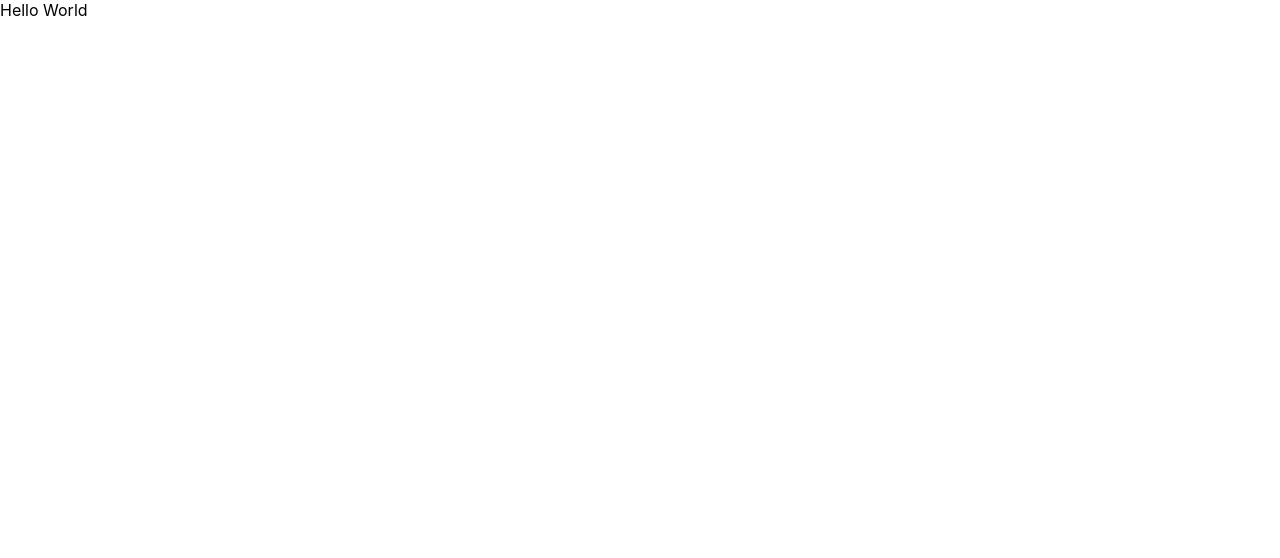
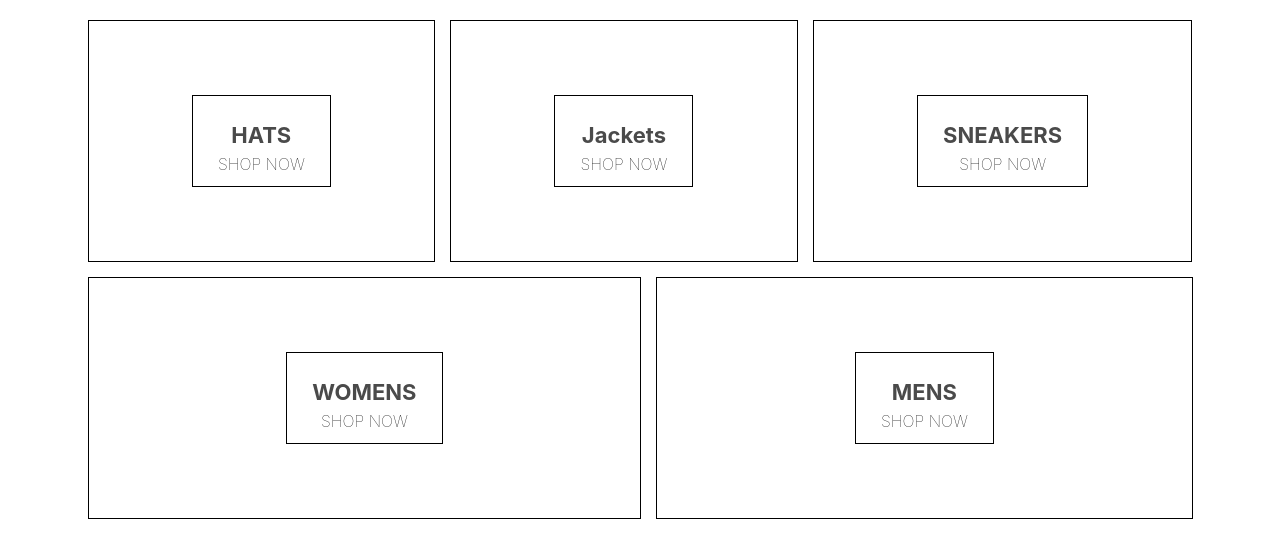
Before and after one commit to temtseloch/e-commerce, a React (Create React App) app: page / in a window 1280 px wide. Shown: the top 558 px of the page. Built offline with nearby package versions, Linux system fonts and the light colour scheme.

Commit message:
added homepage

```diff
--- a/package.json
+++ b/package.json
@@ -6,6 +6,7 @@
     "@testing-library/jest-dom": "^5.11.9",
     "@testing-library/react": "^11.2.3",
     "@testing-library/user-event": "^12.6.0",
+    "node-sass": "^4.14.1",
     "react": "^17.0.1",
     "react-dom": "^17.0.1",
     "react-scripts": "4.0.1",
--- a/src/App.js
+++ b/src/App.js
@@ -1,8 +1,14 @@
 import React from "react";
 import "./App.css";
 
+import HomePage from "./homepage.component";
+
 function App() {
-  return <div className="App">Hello World</div>;
+  return (
+    <div className="App">
+      <HomePage />
+    </div>
+  );
 }
 
 export default App;
--- a/src/homepage.component.jsx
+++ b/src/homepage.component.jsx
@@ -0,0 +1,41 @@
+import React from "react";
+import "./homepage.styles.scss";
+
+const HomePage = () => (
+  <div className="homepage">
+    <div className="directory-menu">
+      <div className="menu-item">
+        <div className="content">
+          <h1 className="title">HATS</h1>
+          <span className="subtitle">SHOP NOW</span>
+        </div>
+      </div>
+      <div className="menu-item">
+        <div className="content">
+          <h1 className="title">Jackets</h1>
+          <span className="subtitle">SHOP NOW</span>
+        </div>
+      </div>
+      <div className="menu-item">
+        <div className="content">
+          <h1 className="title">SNEAKERS</h1>
+          <span className="subtitle">SHOP NOW</span>
+        </div>
+      </div>
+      <div className="menu-item">
+        <div className="content">
+          <h1 className="title">WOMENS</h1>
+          <span className="subtitle">SHOP NOW</span>
+        </div>
+      </div>
+      <div className="menu-item">
+        <div className="content">
+          <h1 className="title">MENS</h1>
+          <span className="subtitle">SHOP NOW</span>
+        </div>
+      </div>
+    </div>
+  </div>
+);
+
+export default HomePage;
--- /dev/null
+++ b/src/homepage.styles.scss
@@ -0,0 +1,54 @@
+.homepage {
+  display: flex;
+  flex-direction: column;
+  align-items: center;
+  padding: 20px 80px;
+}
+
+.directory-menu {
+  width: 100%;
+  display: flex;
+  flex-wrap: wrap;
+  justify-content: space-between;
+}
+
+.menu-item {
+  min-width: 30%;
+  height: 240px;
+  flex: 1 1 auto;
+  display: flex;
+  align-items: center;
+  justify-content: center;
+  border: 1px solid black;
+  margin: 0 7.5px 15px;
+
+  &:first-child {
+    margin-right: 7.5px;
+  }
+
+  &:last-child {
+    margin-left: 7.5px;
+  }
+
+  .content {
+    height: 90px;
+    padding: 0 25px;
+    display: flex;
+    flex-direction: column;
+    align-items: center;
+    justify-content: center;
+    border: 1px solid black;
+
+    .title {
+      font-weight: bold;
+      margin-bottom: 6px;
+      font-size: 22px;
+      color: #4a4a4a;
+    }
+
+    .subtitle {
+      font-weight: lighter;
+      font-size: 16px;
+    }
+  }
+}
```
Also changed, not shown: 2 other files (tests, documents, lock files or other folders).
